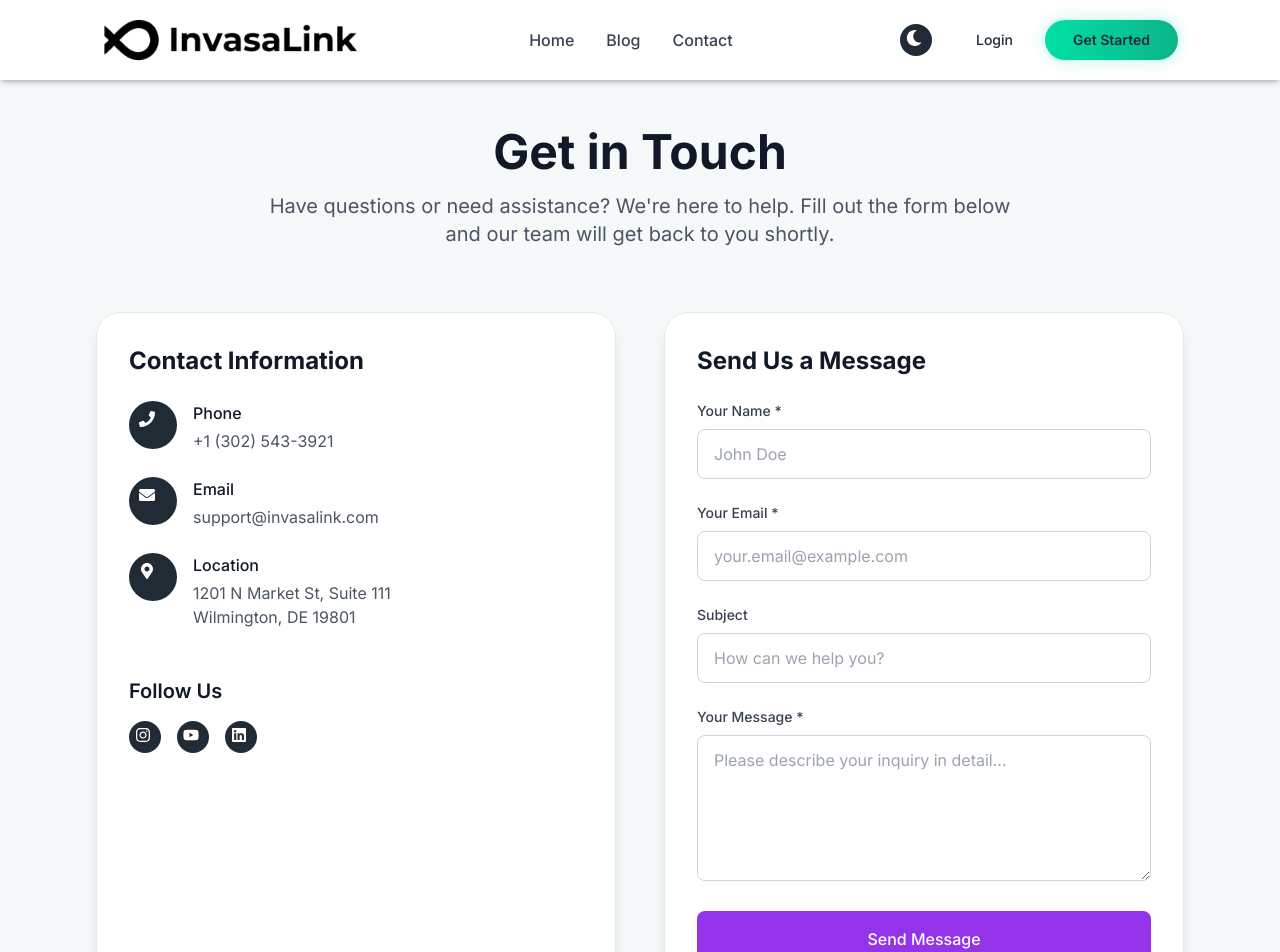
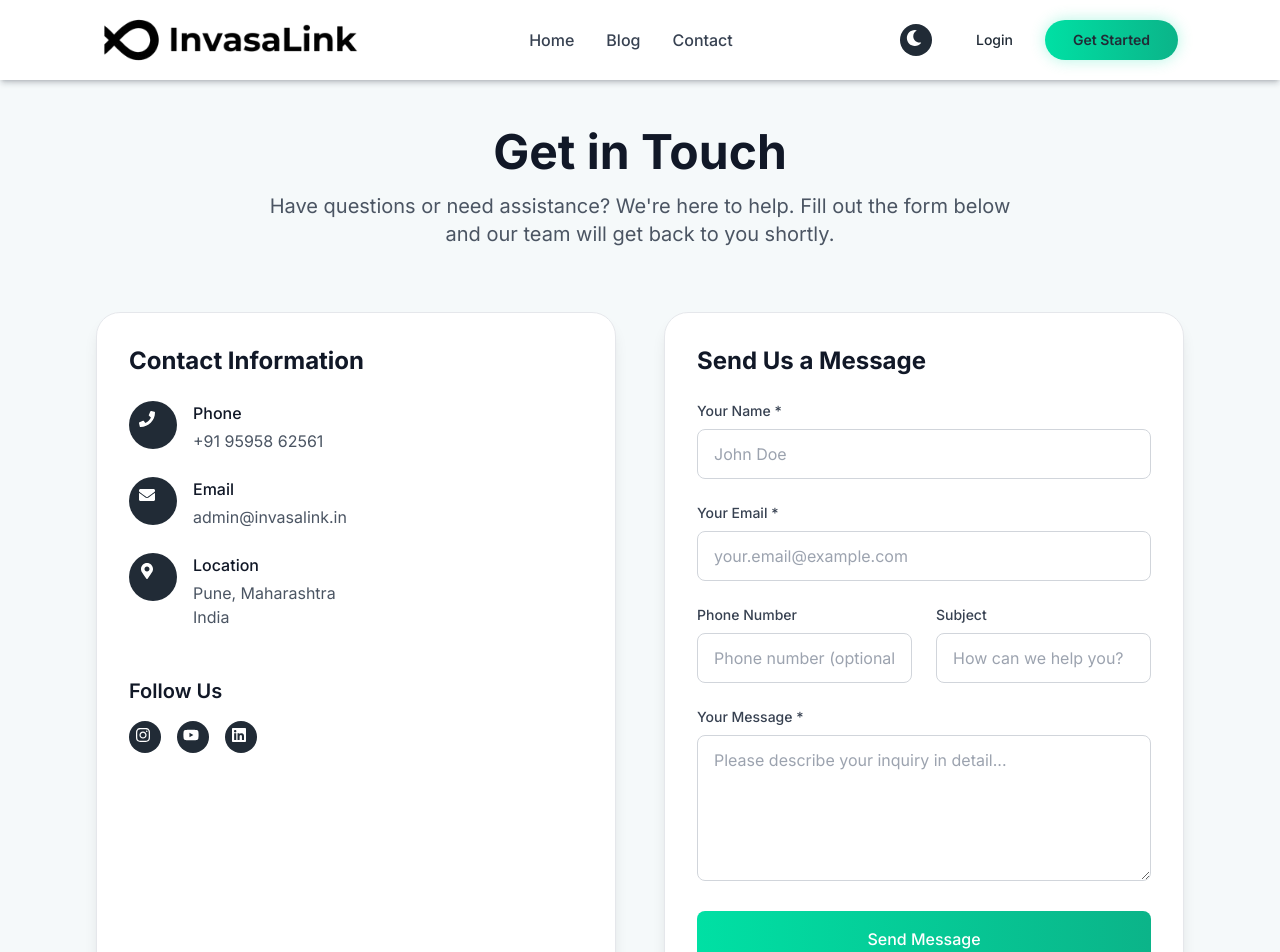
Before and after one commit to samratkesharwani/invasa, a React (Create React App) app: page /contact in a window 1280 px wide. Shown: the top 952 px of the page. Built offline with nearby package versions, Linux system fonts and the light colour scheme.

Commit message:
contact info things updated

```diff
--- a/src/pages/Contact.js
+++ b/src/pages/Contact.js
@@ -3,12 +3,14 @@ import { Helmet } from 'react-helmet-async';
 import { toast } from 'react-hot-toast';
 import IconContainer from '../component/IconContainer';
 import { FaPhone, FaEnvelope, FaMapMarkerAlt, FaInstagram, FaYoutube, FaLinkedin } from 'react-icons/fa';
+import { supabase } from '../utils/supabase';
 
 const Contact = ({ isDarkMode }) => {
   const [formData, setFormData] = useState({
     name: '',
     email: '',
     subject: '',
+    phone: '',
     message: ''
   });
   const [loading, setLoading] = useState(false);
@@ -37,23 +39,42 @@ const Contact = ({ isDarkMode }) => {
       return;
     }
 
+    // Phone validation (optional field)
+    if (formData.phone && !/^\d{10}$/.test(formData.phone.replace(/\D/g, ''))) {
+      toast.error('Please enter a valid 10-digit phone number');
+      return;
+    }
+
     setLoading(true);
 
     try {
-      // You would implement actual form submission here
-      // For now, let's simulate an API call
-      await new Promise(resolve => setTimeout(resolve, 1000));
+      // Submit form data to Supabase without requiring authentication
+      const { data, error } = await supabase
+        .from('contact_submissions')
+        .insert([{
+          name: formData.name,
+          email: formData.email,
+          subject: formData.subject || 'General Inquiry',
+          phone: formData.phone || null,
+          message: formData.message
+        }]);
+
+      if (error) {
+        console.error('Submission error:', error);
+        throw new Error(error.message);
+      }
 
       toast.success('Your message has been sent successfully!');
       setFormData({
         name: '',
         email: '',
         subject: '',
+        phone: '',
         message: ''
       });
     } catch (error) {
       console.error('Error sending message:', error);
-      toast.error('Failed to send message. Please try again later.');
+      toast.error(`Failed to send message: ${error.message || 'Please try again later'}`);
     } finally {
       setLoading(false);
     }
@@ -99,7 +120,7 @@ const Contact = ({ isDarkMode }) => {
                 />
                 <div className="ml-4">
                   <h3 className={`font-medium mb-1 ${isDarkMode ? 'text-white' : 'text-gray-900'}`}>Phone</h3>
-                  <p className={`${isDarkMode ? 'text-gray-300' : 'text-gray-600'}`}>+1 (302) 543-3921</p>
+                  <p className={`${isDarkMode ? 'text-gray-300' : 'text-gray-600'}`}>+91 95958 62561</p>
                 </div>
               </div>
 
@@ -113,7 +134,7 @@ const Contact = ({ isDarkMode }) => {
                 />
                 <div className="ml-4">
                   <h3 className={`font-medium mb-1 ${isDarkMode ? 'text-white' : 'text-gray-900'}`}>Email</h3>
-                  <p className={`${isDarkMode ? 'text-gray-300' : 'text-gray-600'}`}>support@invasalink.com</p>
+                  <p className={`${isDarkMode ? 'text-gray-300' : 'text-gray-600'}`}>admin@invasalink.in</p>
                 </div>
               </div>
 
@@ -128,8 +149,8 @@ const Contact = ({ isDarkMode }) => {
                 <div className="ml-4">
                   <h3 className={`font-medium mb-1 ${isDarkMode ? 'text-white' : 'text-gray-900'}`}>Location</h3>
                   <p className={`${isDarkMode ? 'text-gray-300' : 'text-gray-600'}`}>
-                    1201 N Market St, Suite 111<br />
-                    Wilmington, DE 19801
+                    Pune, Maharashtra<br />
+                    India
                   </p>
                 </div>
               </div>
@@ -240,6 +261,29 @@ const Contact = ({ isDarkMode }) => {
                 />
               </div>
 
+              <div className="grid grid-cols-1 md:grid-cols-2 gap-6">
+                <div>
+                  <label
+                    htmlFor="phone"
+                    className={`block text-sm font-medium mb-2 ${isDarkMode ? 'text-gray-300' : 'text-gray-700'}`}
+                  >
+                    Phone Number
+                  </label>
+                  <input
+                    type="tel"
+                    id="phone"
+                    name="phone"
+                    value={formData.phone}
+                    onChange={handleChange}
+                    className={`w-full px-4 py-3 rounded-lg border ${
+                      isDarkMode
+                        ? 'bg-gray-800 border-gray-700 text-white focus:ring-purple-500 focus:border-purple-500'
+                        : 'bg-white border-gray-300 text-gray-900 focus:ring-purple-600 focus:border-purple-600'
+                    } focus:outline-none focus:ring-2`}
+                    placeholder="Phone number (optional)"
+                  />
+                </div>
+
                 <div>
                   <label
                     htmlFor="subject"
@@ -260,6 +304,7 @@ const Contact = ({ isDarkMode }) => {
                     } focus:outline-none focus:ring-2`}
                     placeholder="How can we help you?"
                   />
+                </div>
               </div>
 
               <div>
@@ -293,8 +338,8 @@ const Contact = ({ isDarkMode }) => {
                     loading
                       ? 'bg-gray-500 cursor-not-allowed'
                       : isDarkMode
-                        ? 'bg-purple-800 hover:bg-purple-700 active:bg-purple-900'
-                        : 'bg-purple-600 hover:bg-purple-700 active:bg-purple-800'
+                        ? 'bg-gradient-to-r from-[#00E0A4] to-[#0BB489] hover:from-[#0BB489] hover:to-[#00E0A4] text-black'
+                        : 'bg-gradient-to-r from-[#00E0A4] to-[#0BB489] hover:from-[#0BB489] hover:to-[#00E0A4] text-black'
                   }`}
                 >
                   {loading ? (
```
Also changed, not shown: 1 other file (tests, documents, lock files or other folders). Lines whose indentation alone changed are shown as unchanged.
